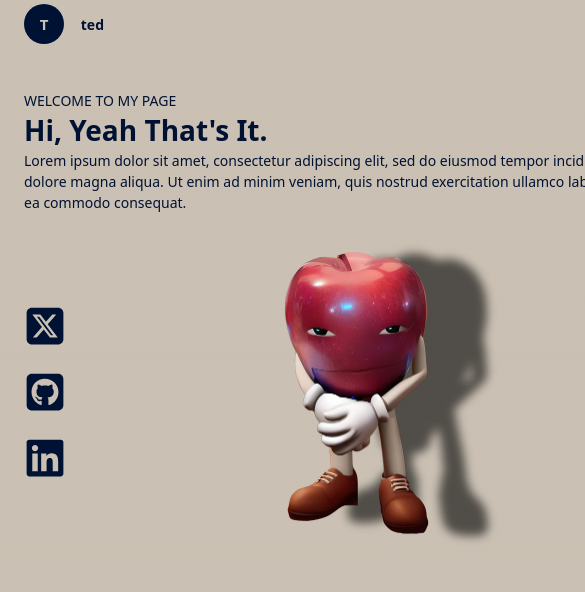
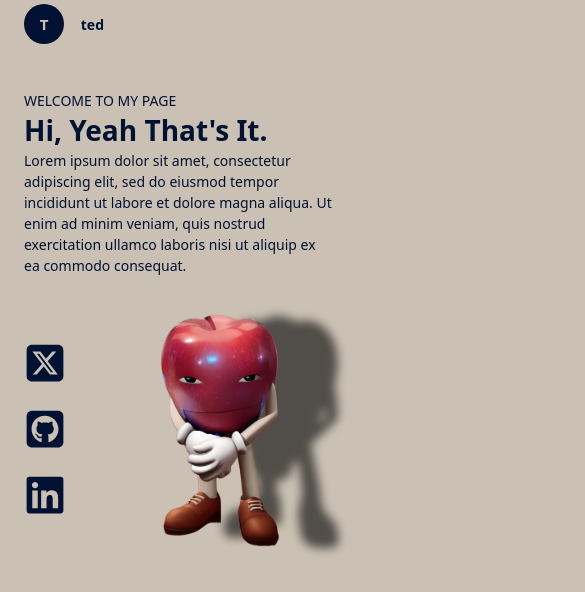
Before and after one commit to TeDbit/myfolio, a Next.js app: page / in a window 390 px wide. Shown: the top 592 px of the page, 585 px wide, since content can reach past the window. Built offline with nearby package versions, Linux system fonts and the light colour scheme.

Commit message:
fixed mb width issues

```diff
--- a/src/app/globals.css
+++ b/src/app/globals.css
@@ -202,11 +202,13 @@ li {
   li {
     font-size: 14px;
   }
-}
 
   #scrollBox {
     scroll-snap-type: none;
     /* overflow: hidden; */
   }
+}
+
+
 
 }
--- a/src/app/page.js
+++ b/src/app/page.js
@@ -226,7 +226,7 @@ export default function Home() {
   };
 
   return (
-    <main className="relative lg:items-center flex  min-w-[100dvh] flex-col  items-start px-8 ">
+    <main className="relative lg:items-center flex h-[100dvh] lg:min-w-[100dvh] flex-col  items-start px-8 ">
       <nav className="max-w-[1024px] w-full bg-[rgb(var(--main))] z-10 flex flex-row justify-between sticky h-[4rem]  top-0">
         {" "}
         <div className="flex flex-row w-[80px] h-full justify-between  items-center ">
```
